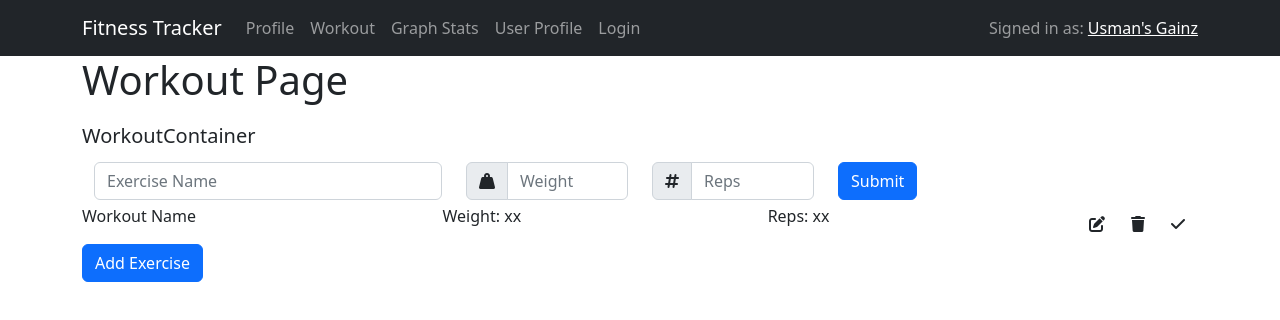
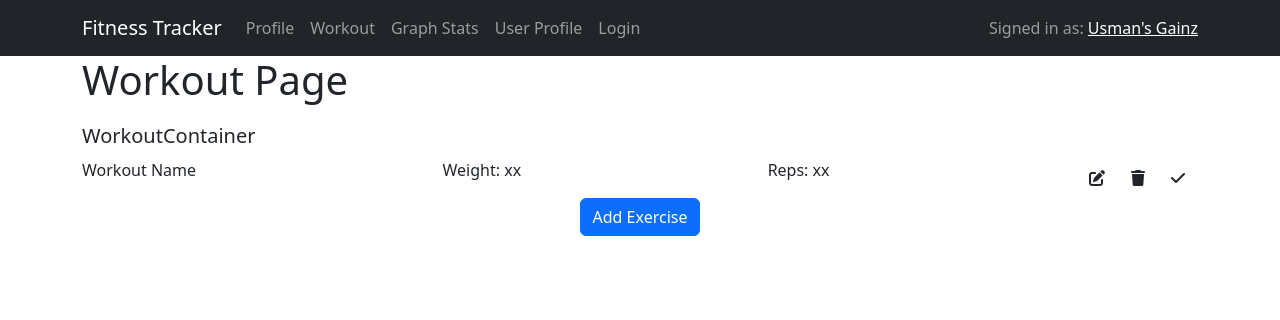
Before and after one commit to solcana/fitness-tracker, a React (Create React App) app in the folder client/: page /workout in a window 1280 px wide. Shown: the top 320 px of the page. Built offline with nearby package versions, Linux system fonts and the light colour scheme.

Commit message:
centered addExerciseModal

```diff
--- a/client/src/components/UserLogin.js
+++ b/client/src/components/UserLogin.js
@@ -2,7 +2,7 @@ import React, { Component } from "react";
 import { Container } from "react-bootstrap";
 import Button from "react-bootstrap/Button";
 import Form from "react-bootstrap/Form";
-import axios from "axios";
+// import axios from "axios";
 
 class UserLogin extends Component {
 	constructor(props) {
--- a/client/src/components/WorkoutContainer.js
+++ b/client/src/components/WorkoutContainer.js
@@ -1,16 +1,19 @@
 // Hal
 
 import React, { Component } from 'react';
-import ExerciseInput from './ExerciseInput';
+import ExerciseInputModal from './ExerciseInputModal';
 import ExerciseItem from './ExerciseItem';
+
 
 class WorkoutContainer extends Component {
     render() {
         return (
             <>
                 <h5>WorkoutContainer</h5>
-                <ExerciseInput />
                 <ExerciseItem />
+                <div className="d-flex justify-content-center">
+                <ExerciseInputModal />
+                </div>
             </>
         );
     }
--- a/client/src/pages/Workout.js
+++ b/client/src/pages/Workout.js
@@ -1,6 +1,5 @@
 import React, { Component } from "react";
 import { Container } from "react-bootstrap";
-import ExerciseInputModal from "../components/ExerciseInputModal";
 import WorkoutContainer from "../components/WorkoutContainer";
 
 class Workout extends Component {
@@ -9,7 +8,6 @@ class Workout extends Component {
             <Container>
                 <h1>Workout Page</h1>
                 <WorkoutContainer />
-                <ExerciseInputModal />
             </Container>
         );
     }
```
